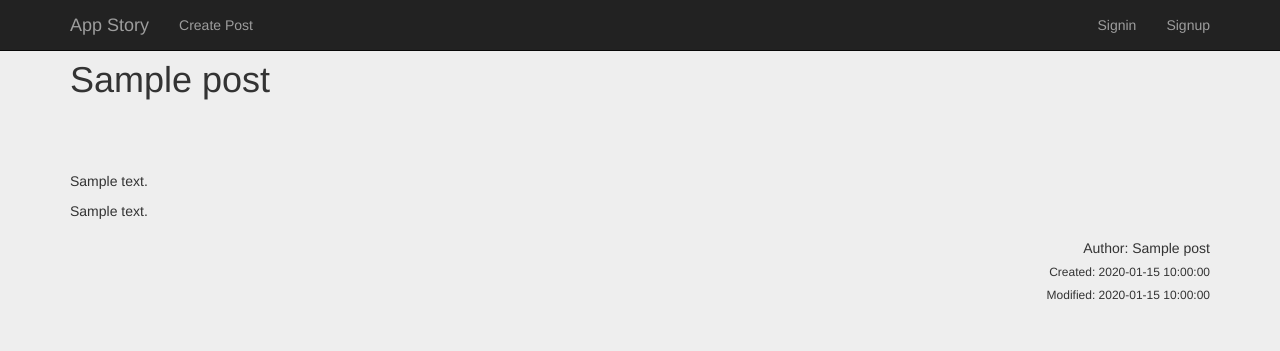
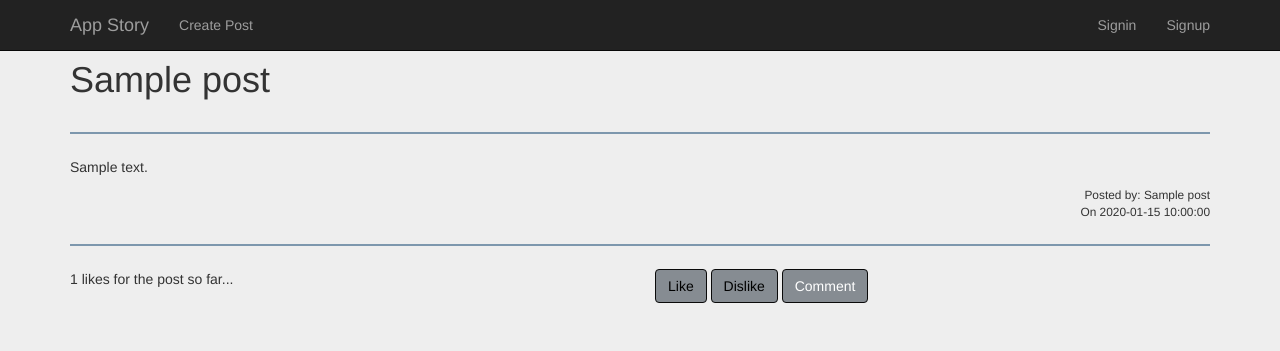
Before and after one commit to jnoortheen/appstory, a Python web app: template blaggy/templates/a-post.html in a window 1280 px wide. Shown: the top 351 px of the page. Run offline with Jinja, Linux system fonts and the light colour scheme; the template is opened without the code that fills it: most values are stand-ins (such as "Sample title", 1, 10 or a date in 2020).

Commit message:
feat: likes/dislikes functionality to each posts

```diff
--- a/blaggy/css/styles.css
+++ b/blaggy/css/styles.css
@@ -51,6 +51,13 @@ body {
  background-color: #868c92;
  border-color: #0a0a0a;
 }
+.divider{
+    border: 1px solid #7d97ad;
+    margin: 2% 0px;
+}
+.small p{
+    margin: 0;
+}
 .btn-blog:hover{
     color: #fff;
     background-color: #3c4348;
--- a/blaggy/templates/a-post.html
+++ b/blaggy/templates/a-post.html
@@ -16,30 +16,48 @@
 <div class="row">
     <div class="col-md-12">
         <h1>{{post.title}}</h1>
-        <br/>
     </div>
 </div>
-<div class="row">
-    <div class="col-md-12">
-        <hr/>
-    </div>
-</div>
-<div class="row">
-    <div class="col-md-12">
-        <p>{{post.get_content()|safe}}</p>
-    </div>
-</div>
+<hr class="divider"/>
 <!--showing content of the post-->
 <div class="row">
     <div class="col-md-12">
         <p>{{post.get_content()|safe}}</p>
     </div>
 </div>
+<!--portion for like/dislike button and comment-->
 <div class="row">
-    <div class="col-md-12 text-right">
-        <h5>Author: {{post.get_author_name()}}</h5>
-        <h6>Created: {{post.get_created_time()}}</h6>
-        <h6>Modified: {{post.get_modified_time()}}</h6>
+    <div class="col-md-12 text-right small">
+        <p>Posted by: {{post.get_author_name()}}</p>
+        <p>On {{post.get_modified_time()}}</p>
     </div>
 </div>
+<hr class="divider"/>
+
+<div class="row">
+    <div class="col-md-6">
+        <p>{{post.get_likes_count()}} likes for the post so far...</p>
+    </div>
+    <div class="col-md-6">
+        <a href="/blog/{{post.key().id()}}?like=yes" class="btn btn-primary btn-blog">Like</a>
+        <a href="/blog/{{post.key().id()}}?like=no" class="btn btn-primary btn-blog">Dislike</a>
+        <button type="submit" class="btn btn-primary btn-blog">Comment</button>
+    </div>
+</div>
+<!--post comment form-->
+<!--todo hide this portion if user clicks on it show-->
+<!--<div class="row">-->
+<!--<div class="col-md-12">-->
+<!--<form role="form">-->
+<!--<div class="form-group">-->
+<!--<textarea class="form-control" rows="3"></textarea>-->
+<!--</div>-->
+<!--<button type="submit" class="btn btn-primary">Submit</button>-->
+<!--</form>-->
+<!--</div>-->
+<!--</div>-->
+<!--other comments-->
+<!--{% for comm in post.comments %}-->
+
+<!--{% endfor %}-->
 {% endblock %}
```
Also changed, not shown: blaggy/handlers/postbyid.py (+16 -0 lines), blaggy/models/BlogModel.py (+9 -1 lines).
